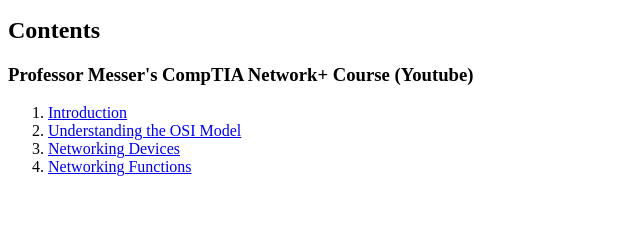
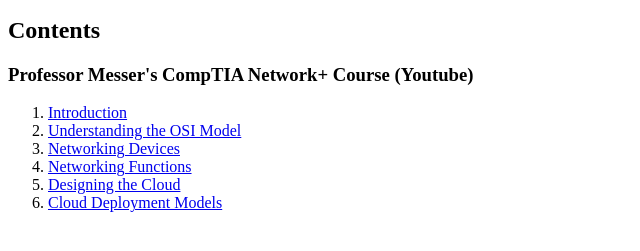
Before and after one commit to boingtony/CompTIANetwork-Notes, a plain HTML site: page index.html in a window 1280 px wide. Shown: the part 101-352 px from the top of the page, without its empty margins (0-640 px from the left). Drawn offline with Linux system fonts and the light colour scheme.

Commit message:
Update Index List

```diff
--- a/index.html
+++ b/index.html
@@ -15,6 +15,8 @@
     <li><a href="UnderstandingTheOSIModel.html">Understanding the OSI Model</a></li>
     <li><a href="NetworkingDevices.html">Networking Devices</a></li>
     <li><a href="NetworkingFunctions.html">Networking Functions</a></li>
+    <li><a href="DesigningTheCloud.html">Designing the Cloud</a></li>
+    <li><a href="CloudDeploymentModels.html">Cloud Deployment Models</a></li>
   </ol>
 </body>
 </html>
```
